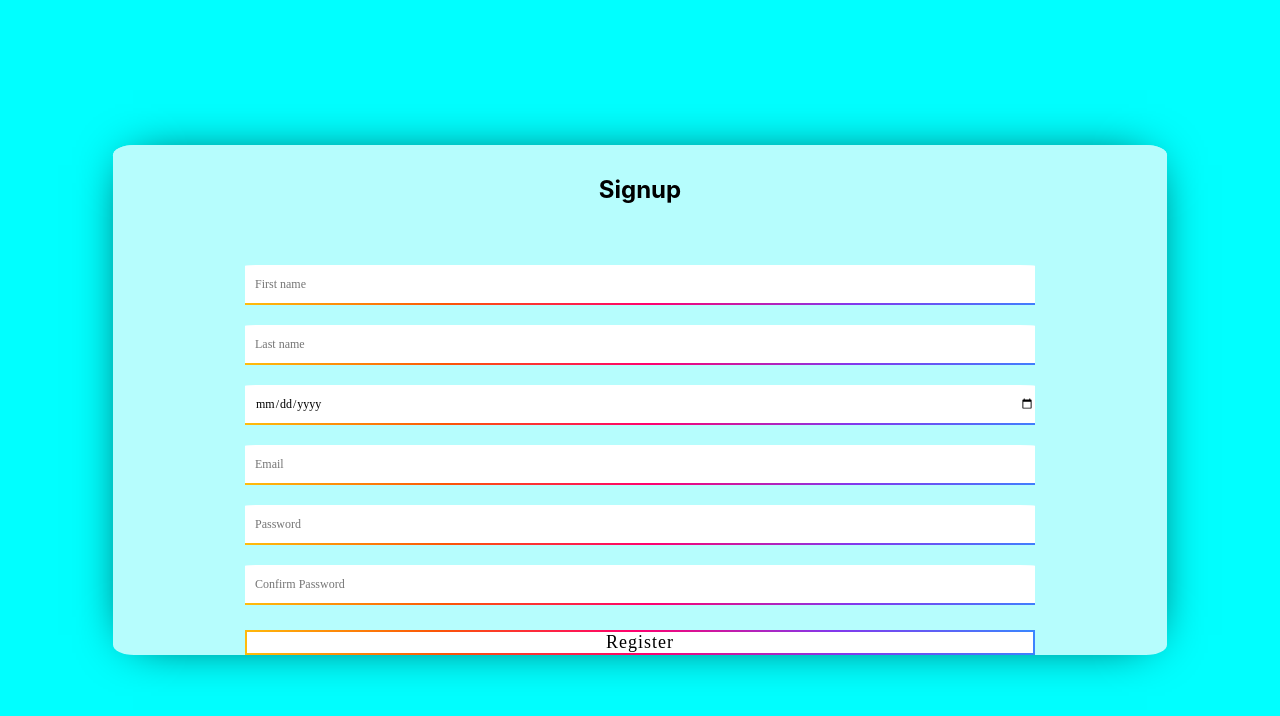
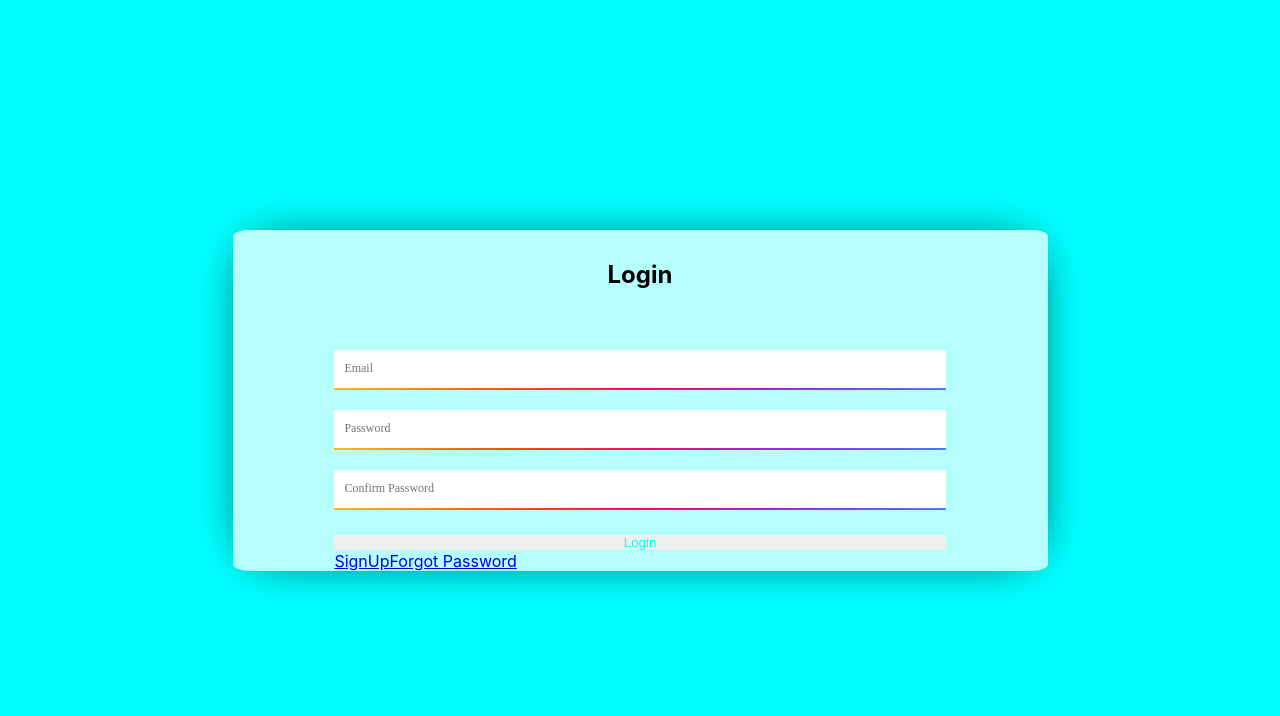
Before and after one commit to EricWeese/applicationdomain, a React (Create React App) app in the folder my-app/: page / in a window 1280 px wide. Shown: the top 716 px of the page. Built offline with nearby package versions, Linux system fonts and the light colour scheme.

Commit message:
Tried Adding Stuff

```diff
--- a/my-app/src/App.js
+++ b/my-app/src/App.js
@@ -1,9 +1,8 @@
-import logo from './logo.svg';
 import './App.css';
-import Signup from './pages/signup/Signup'
+import Login from './pages/login/Login'
 function App() {
   return (
-    <Signup />
+    <Login />
   );
 }
 
--- a/my-app/src/functions.js
+++ b/my-app/src/functions.js
@@ -1,6 +1,6 @@
 // Validate Functions
-export function validate_email(email) {
-	expression = /^[^@]+@\w+(\.\w+)+\w$/
+function validate_email(email) {
+	const expression = /^[^@]+@\w+(\.\w+)+\w$/
 	if (expression.test(email) == true) {
 		// Email is good
 		return true
@@ -10,8 +10,8 @@ export function validate_email(email) {
 	}
 }
 
-export function validate_password(password) {
-	errors = [];
+function validate_password(password) {
+	const errors = [];
 	// Firebase only accepts lengths greater than 6
 	if (password.length <= 7) {
 		errors.push("Your password must be at least 8 characters");
@@ -32,7 +32,7 @@ export function validate_password(password) {
 	return true;
 }
 
-export function password_match(password, confirmpassword) {
+function password_match(password, confirmpassword) {
 	if (password != confirmpassword) {
 		alert("Passwords did not match");
 		return false
@@ -41,7 +41,7 @@ export function password_match(password, confirmpassword) {
 	}
 }
 
-export function validate_field(field) {
+function validate_field(field) {
 	if (field == null) {
 		return false
 	}
--- a/my-app/src/pages/login/Login.css
+++ b/my-app/src/pages/login/Login.css
@@ -1,14 +1,14 @@
-.login body {
+html,
+body {
     width: 100%;
     height: 100%;
     background: rgba(0, 255, 255, 1);
-
     display: flex;
     justify-content: center;
     align-items: center;
 }
 
-.login * {
+* {
     margin: 0;
     padding: 0;
     box-sizing: border-box;
@@ -16,12 +16,12 @@
     outline: none;
 }
 
-.login #content_container {
+.signup .content_container {
     width: 30%;
     height: 70%;
 }
 
-.login #form_container {
+#form_container {
     width: 100%;
     height: 100%;
 
@@ -32,7 +32,7 @@
     overflow: hidden;
 }
 
-.login #form_header_container {
+#form_header_container {
     width: 100%;
     height: 5%;
 
@@ -50,7 +50,7 @@
     background: rgb(182, 253, 253);
 }
 
-.login #form_header {
+.form_header {
     display: inline-block;
     font-family: Montserrat;
     font-size: 25px;
@@ -61,7 +61,7 @@
     background: transparent;
 }
 
-.login #form_content_container {
+#form_content_container {
     width: 100%;
     height: 90%;
 
@@ -74,7 +74,7 @@
     padding-top: 30px;
 }
 
-.login #form_content_inner_container {
+#form_content_inner_container {
     width: 75%;
     height: 100%;
 
@@ -82,7 +82,7 @@
 
 }
 
-.login input {
+input {
     width: 100%;
     height: 40px;
 
@@ -100,7 +100,7 @@
     border-image: -webkit-linear-gradient(25deg, #FFBE0B, #FB5607, #FF006E, #8338EC, #3A86FF) 1;
 }
 
-.login #button_container {
+#button_container {
     width: 100%;
     height: 10%;
     align-self: center;
@@ -111,7 +111,7 @@
     margin-top: 5px;
 }
 
-.login #button_container button {
+#button_container button {
     width: 100%;
 
     height: 100%;
@@ -138,7 +138,7 @@
     align-items: center;
 }
 
-.login #switch_account {
+#switch_account {
     padding-left: 140px;
     padding-bottom: 10px;
     font-family: Montserrat;
--- a/my-app/src/pages/login/Login.js
+++ b/my-app/src/pages/login/Login.js
@@ -1,45 +1,44 @@
 import { useState } from "react";
-
 import './Login.css'
 
 export default function Login() {
-    const [username, getUserName] = useState('')
-    const [password, getPassword] = useState('')
+    const [username, setUserName] = useState('')
+    const [password, setPassword] = useState('')
 
-    const handleSubmit = async (e) => {
-        auth.signInWithEmailAndPassword(username, password)
-		.then(function () {
-			// Declare user variable
-			var user = auth.currentUser
+    // const handleSubmit = async (e) => {
+    //     auth.signInWithEmailAndPassword(username, password)
+	// 	.then(function () {
+	// 		// Declare user variable
+	// 		var user = auth.currentUser
 
-			// Add this user to Firebase Database
-			var database_ref = database.ref()
+	// 		// Add this user to Firebase Database
+	// 		var database_ref = database.ref()
 
-			// Create User data
-			var user_data = {
-				last_login: Date.now()
-			}
+	// 		// Create User data
+	// 		var user_data = {
+	// 			last_login: Date.now()
+	// 		}
 
-			// Push to Firebase Database
-			database_ref.child('users/' + user.uid).update(user_data)
+	// 		// Push to Firebase Database
+	// 		database_ref.child('users/' + user.uid).update(user_data)
 
-			// Done
-			alert('User Logged In!!')
-			window.location = "./UserSplash.html";
+	// 		// Done
+	// 		alert('User Logged In!!')
+	// 		window.location = "./UserSplash.html";
 
-		})
-		.catch(function (error) {
+	// 	})
+	// 	.catch(function (error) {
 
-			loginAttempts--;
+	// 		loginAttempts--;
 
 
-			// Firebase will use this to alert of its errors
-			var error_code = error.code
-			var error_message = error.message
+	// 		// Firebase will use this to alert of its errors
+	// 		var error_code = error.code
+	// 		var error_message = error.message
 
-			alert(error_message)
-		})
-    }
+	// 		alert(error_message)
+	// 	})
+    // }
 
     return (
     <body>
@@ -54,20 +53,20 @@ export default function Login() {
                         type="email"
                         id="email"
                         placeholder="Email"
-                        onChange={(e) => getUserName(e.target.value)}
-                        value={email}
+                        onChange={(e) => setUserName(e.target.value)}
+                        value={username}
                         />
                         <input
                         type="password"
                         id="password"
                         placeholder="Password"
-                        onChange={(e) => getPassword(e.target.value)}
+                        onChange={(e) => setPassword(e.target.value)}
                         value={password}
                         />
                         <input type="password" id="confirmpassword" placeholder="Confirm Password"/>
-                        <button onClick={handleSubmit}>Login</button>
-                        <link></link>
-                        <button>Forgot Passord</button>
+                        <button id="button_container">Login</button>
+                        <a href="../signup/Signup">SignUp</a>
+                        <a href="../reset/ForgotPassword">Forgot Password</a>
                     </div>
                 </div>
             </div>
--- a/my-app/src/pages/signup/Signup.js
+++ b/my-app/src/pages/signup/Signup.js
@@ -16,13 +16,13 @@ export default function Signup() {
     const handleSubmit = async (e) => {
         e.preventDefault()
 
-        if (validate_email(email) == false) {
+        if (validate_email(email) === false) {
             alert("Email is in wrong format")
         }
-        if(validate_password(password) == false){
+        if(validate_password(password) === false){
             return
         }
-        if(password_match(password, conPwd) == false){
+        if(password_match(password, conPwd) === false){
             return
         }
         await addDoc(collection(db, 'users'), {
```
